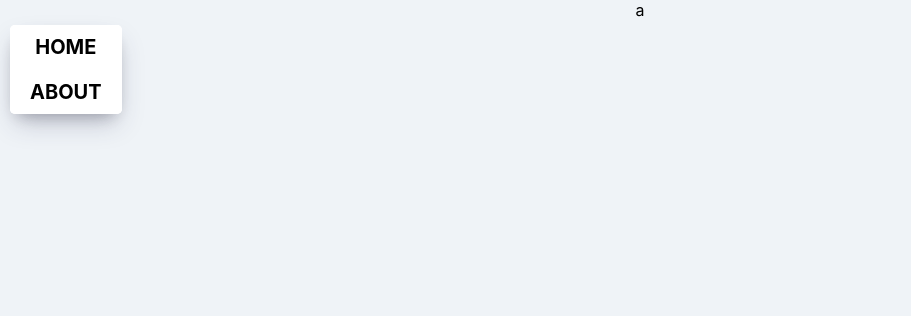
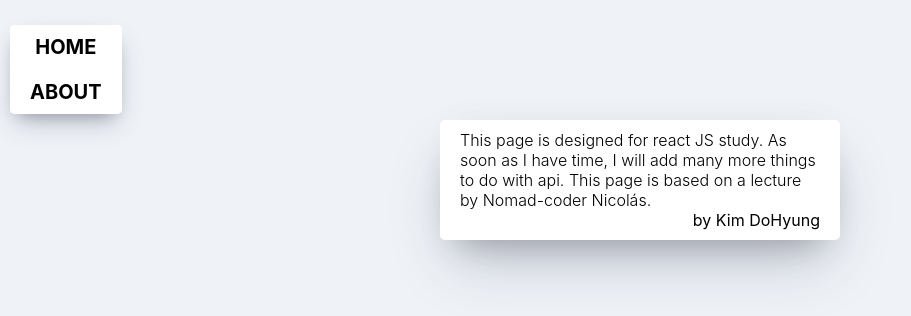
Before and after one commit to Kim-Dohyung-traces/React_JS_2019, a React (Create React App) app: page /#/about in a window 1280 px wide. Shown: the top 316 px of the page, without its empty margins (0-911 px from the left). Built offline with nearby package versions, Linux system fonts and the light colour scheme.

Commit message:
21st commit // add css but incomplete detail page

```diff
--- a/src/components/css/Movie.css
+++ b/src/components/css/Movie.css
@@ -19,10 +19,16 @@ body{
     font-weight: 300;
     padding: 20px;
     border-radius: 5px;
+    border: 3px solid white;
     color: #adaeb9;
     box-shadow: 0 13px 27px -5px rgba(50, 50, 93, 0.25),
       0 8px 16px -8px rgba(0, 0, 0, 0.3), 0 -6px 16px -6px rgba(0, 0, 0, 0.025);
-  }
+}
+.movie:hover{
+    animation-name: hovering__movie;
+    animation-duration: 0.5s;
+    animation-fill-mode: both;
+}
 .movie__poster {
     position: relative;
     top: -50px;
@@ -31,16 +37,13 @@ body{
     margin-right: 30px;
     box-shadow: 0 30px 60px -12px rgba(50, 50, 93, 0.25),
       0 18px 36px -18px rgba(0, 0, 0, 0.3), 0 -12px 36px -8px rgba(0, 0, 0, 0.025);
-  }
+}
 .movie__data__title{
     margin: 0;
     font-weight: 300;
     margin-bottom: 5px;
     font-size: 24px;
     color: #2c2c2c;
-}
-.movie__data{
-
 }
 .movie__data__year,
 .movie__data__rating,
@@ -67,3 +70,14 @@ body{
     margin-right: 10px;
     font-size: 14px;
 }
+
+@keyframes hovering__movie {
+    0% {
+        border: 3px solid white;
+    }
+    100%{
+        border: 3px solid gray;
+            box-shadow: 0 18px 33px -5px rgba(50, 50, 93, 0.25),
+      0 20px 40px -10px rgba(0, 0, 0, 0.3), 0 -6px 30px -6px rgba(0, 0, 0, 0.025);
+    }
+}
--- a/src/components/css/Navigation.css
+++ b/src/components/css/Navigation.css
@@ -26,10 +26,20 @@
     border-radius: 5px;
 }
 .navbar__list__link:hover {
-    position: relative;
-    color: white;
-    background-color: gray;
+    animation-name: hovering__nomal;
+    animation-duration: 0.5s;
+    animation-fill-mode: both;
 }
 .navbar__list__link:not(:last-child) {
     margin-bottom: 1px;
 }
+@keyframes hovering__nomal {
+    0% {
+        background-color: white;
+        color: black;
+    }
+    100%{
+        color: white;
+        background-color: gray;
+    }
+}
--- a/src/routes/About.js
+++ b/src/routes/About.js
@@ -1,8 +1,15 @@
 import React from 'react';
 import './css/About.css'
 
-function About(){
-    return <div>a</div>
+function About() {
+    return (
+        <div className="about">
+            <p className="comment">This page is designed for react JS study.
+            As soon as I have time, I will add many more things to do with api.
+            This page is based on a lecture by Nomad-coder Nicolás.</p>
+            <p className="creater">by Kim DoHyung</p>
+        </div>
+    )
 }
 
 export default About;
--- a/src/routes/css/About.css
+++ b/src/routes/css/About.css
@@ -1,3 +1,43 @@
 body {
+    margin: 0;
+    padding: 0;
+    font-family: -apple-system, BlinkMacSystemFont, "Segoe UI", Roboto, Oxygen,
+      Ubuntu, Cantarell, "Open Sans", "Helvetica Neue", sans-serif;
+    background-color: #eff3f7;
+}
+.about{
+    width: 400px;
+    background-color: white;
+    text-align: center;
+    margin-top: 120px;
+    padding: 10px 20px;
+    border-radius: 5px;
+    box-shadow: 0 30px 60px -12px rgba(50, 50, 93, 0.25),
+    0 18px 36px -18px rgba(0, 0, 0, 0.3), 0 -12px 36px -8px rgba(0, 0, 0, 0.025);
+}
+.about:hover{
+    animation-name: hovering__nomal;
+    animation-duration: 1s;
+    animation-fill-mode: both;
+}
+.creater{
+    font-weight: 400;
+    text-align: right;
+    margin: 0;
+}
+.comment{
+    font-weight: 300;
+    text-align: left;
+    margin: 0;
+}
 
+@keyframes hovering__nomal {
+    0% {
+        background-color: white;
+        color: black;
+    }
+    100%{
+        background-color: black;
+        color: white;
+    }
 }
```
Also changed, not shown: src/components/Detail.js (added, +7 -0 lines), 1 other file (tests, documents, lock files or other folders).
